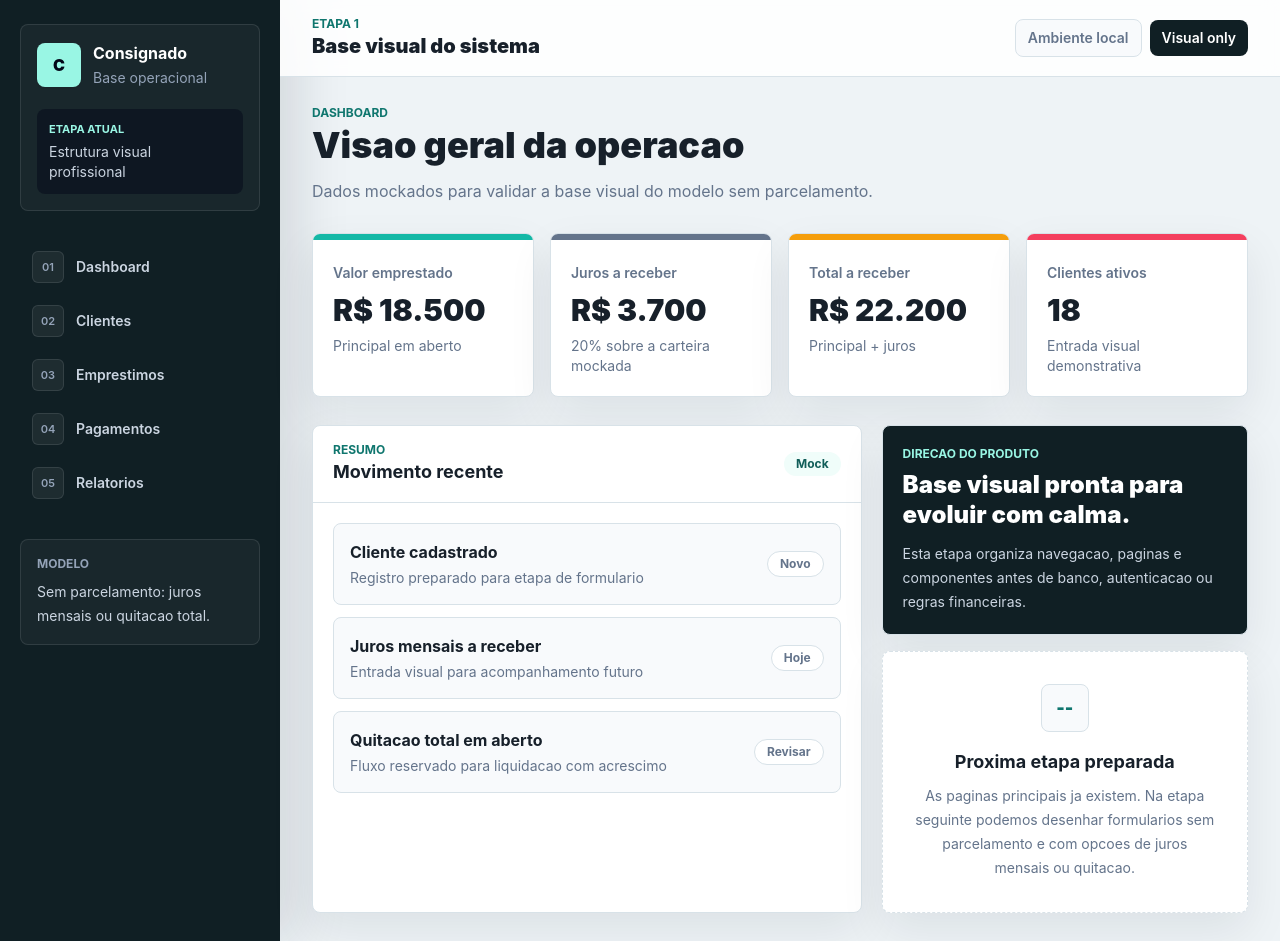
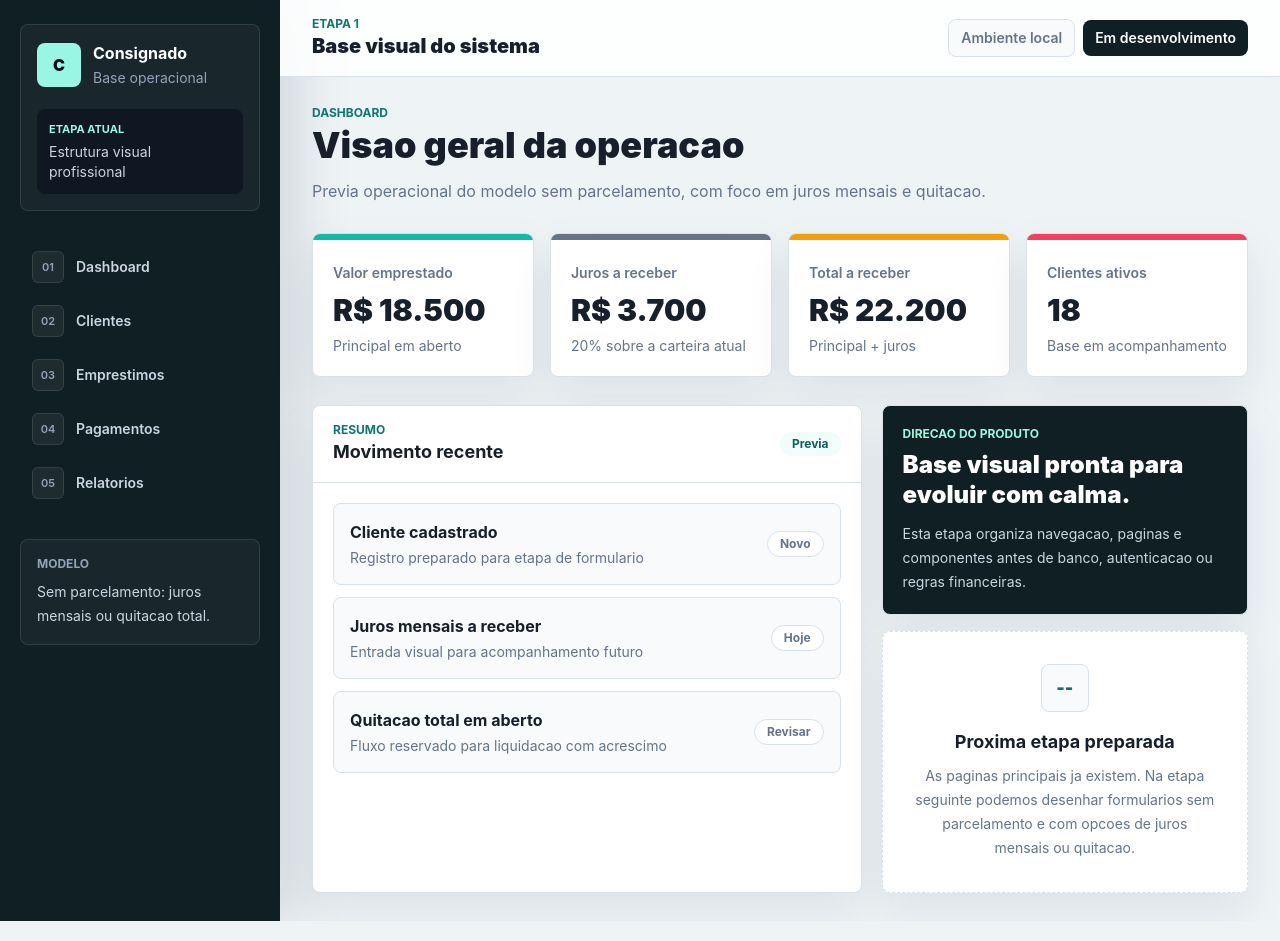
Before and after one commit to WilliamSoaresCosta/consignado, a Next.js app: page / in a window 1280 px wide. Built offline with nearby package versions, Linux system fonts and the light colour scheme.

Commit message:
style: remove termos de prototipo da interface

```diff
--- a/app/clientes/page.tsx
+++ b/app/clientes/page.tsx
@@ -31,19 +31,19 @@ export default function ClientesPage() {
       <PageTitle
         eyebrow="Clientes"
         title="Clientes"
-        description="Visual inicial para entrada e acompanhamento de todos os clientes."
+        description="Visao inicial para entrada e acompanhamento de todos os clientes."
       />
 
       <section className="rounded-lg border border-line bg-white shadow-panel">
         <div className="flex flex-col gap-3 border-b border-line px-5 py-4 sm:flex-row sm:items-center sm:justify-between">
           <div>
             <p className="text-xs font-bold uppercase tracking-normal text-brand">
-              Carteira mockada
+              Carteira inicial
             </p>
             <h2 className="text-lg font-bold text-ink">Entrada de clientes</h2>
           </div>
           <span className="w-fit rounded-lg bg-slate-100 px-3 py-2 text-sm font-semibold text-muted">
-            Somente visual
+            Em preparacao
           </span>
         </div>
 
--- a/app/page.tsx
+++ b/app/page.tsx
@@ -12,7 +12,7 @@ const metrics = [
   {
     title: "Juros a receber",
     value: "R$ 3.700",
-    detail: "20% sobre a carteira mockada",
+    detail: "20% sobre a carteira atual",
     tone: "slate" as const,
   },
   {
@@ -24,7 +24,7 @@ const metrics = [
   {
     title: "Clientes ativos",
     value: "18",
-    detail: "Entrada visual demonstrativa",
+    detail: "Base em acompanhamento",
     tone: "rose" as const,
   },
 ];
@@ -53,7 +53,7 @@ export default function DashboardPage() {
       <PageTitle
         eyebrow="Dashboard"
         title="Visao geral da operacao"
-        description="Dados mockados para validar a base visual do modelo sem parcelamento."
+        description="Previa operacional do modelo sem parcelamento, com foco em juros mensais e quitacao."
       />
 
       <section className="grid gap-4 sm:grid-cols-2 xl:grid-cols-4" aria-label="Indicadores">
@@ -76,7 +76,7 @@ export default function DashboardPage() {
               <h2 className="text-lg font-bold text-ink">Movimento recente</h2>
             </div>
             <span className="rounded-full bg-teal-50 px-3 py-1 text-xs font-bold text-brand-dark">
-              Mock
+              Previa
             </span>
           </div>
 
--- a/components/AppHeader.tsx
+++ b/components/AppHeader.tsx
@@ -11,7 +11,7 @@ export function AppHeader() {
             Ambiente local
           </span>
           <span className="rounded-lg bg-[#101f24] px-3 py-2 text-sm font-semibold text-white">
-            Visual only
+            Em desenvolvimento
           </span>
         </div>
       </div>
```
Also changed, not shown: 1 other file (tests, documents, lock files or other folders).
